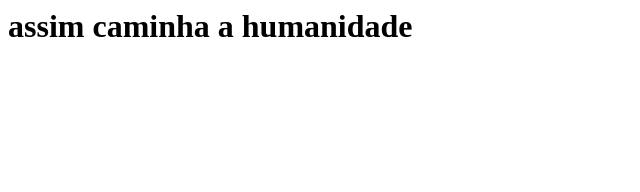
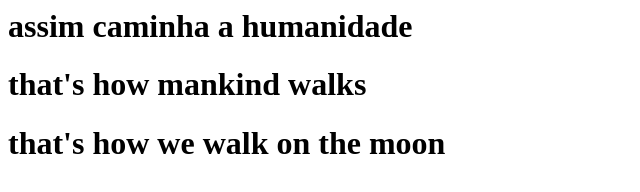
Before and after one commit to joaomeirelles/antroposcience, a plain HTML site: page index.html in a window 1280 px wide. Shown: the whole page, without its empty margins (0-640 px from the left). Drawn offline with Linux system fonts and the light colour scheme.

Commit message:
Update index.html

```diff
--- a/index.html
+++ b/index.html
@@ -1 +1,3 @@
 <h1> assim caminha a humanidade </h1>
+<h1> that's how mankind walks </h1>
+<h1> that's how we walk on the moon </h1>
```
